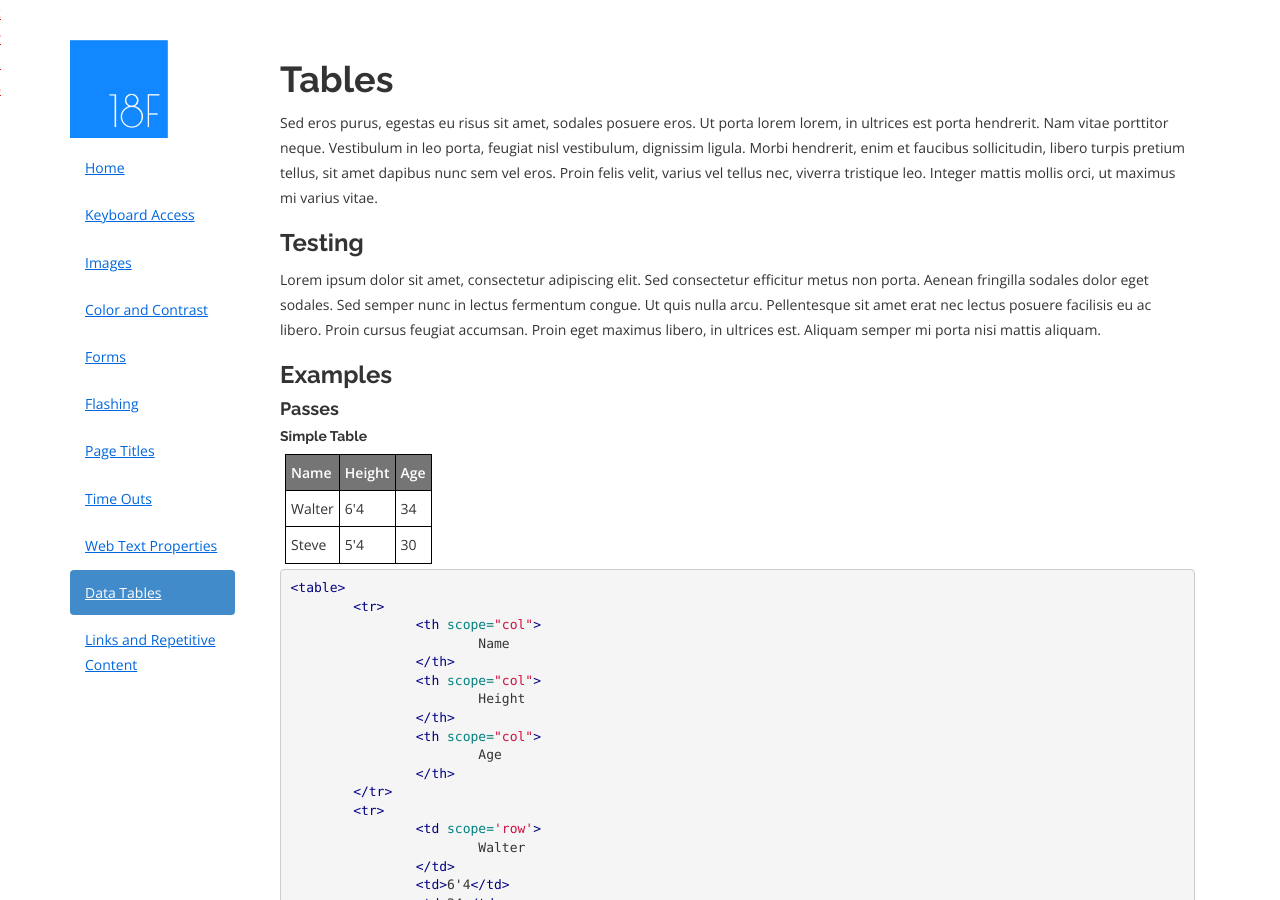
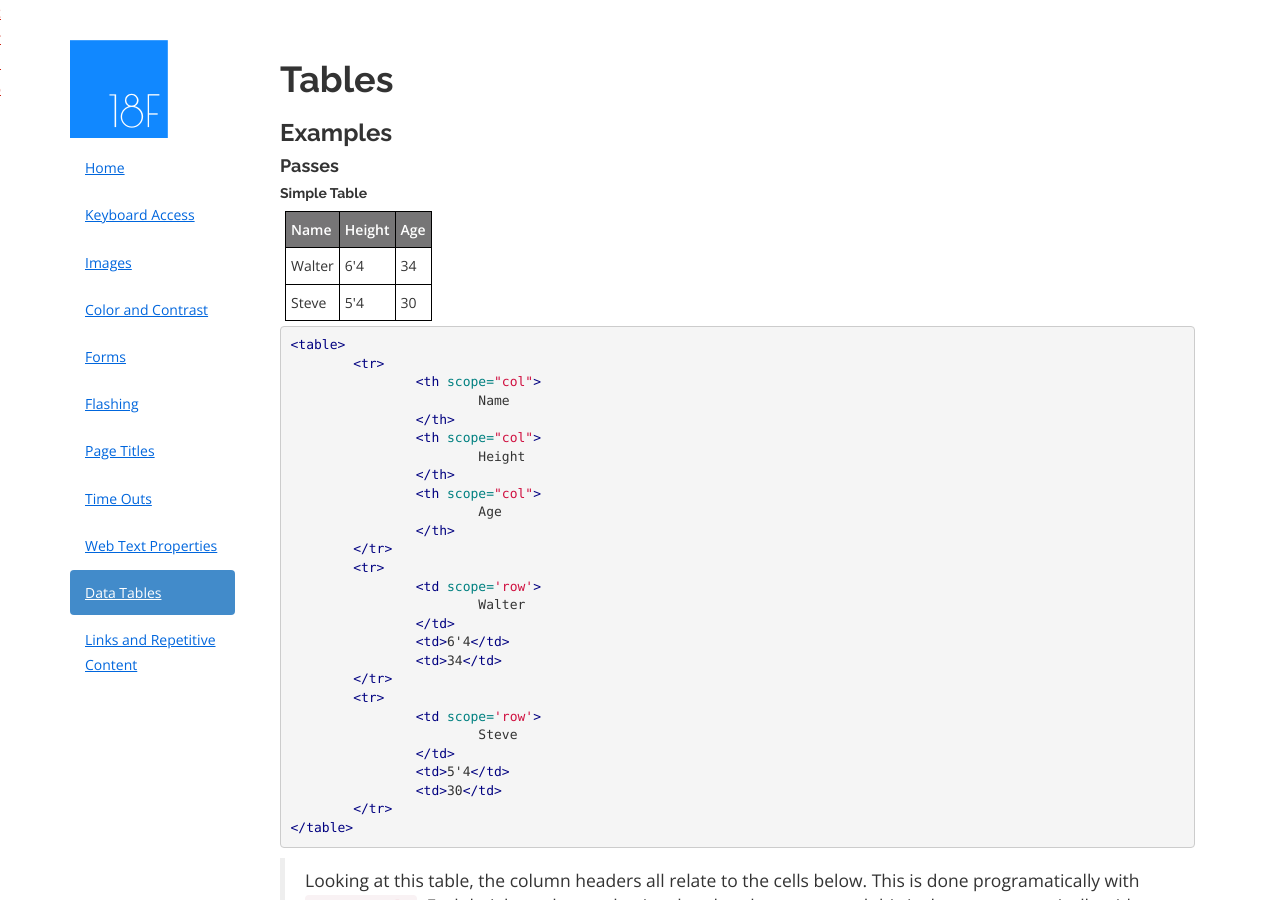
Before and after one commit to 18F/accessibility, a Jekyll site: the page built from pages/tables.md, in a window 1280 px wide and 900 px high. Built offline with Jekyll 4.4.1, drawn with Linux system fonts in a browser that asks for light colours; nearby versions of some CDN libraries; Markdown is read by kramdown in place of the engine named in the settings.

Commit message:
Update tables.md

```diff
--- a/pages/tables.md
+++ b/pages/tables.md
@@ -5,11 +5,7 @@ description: 'How we deal with tables'
 permalink: /tables/
 page_title: Tables
 ---
-Sed eros purus, egestas eu risus sit amet, sodales posuere eros. Ut porta lorem lorem, in ultrices est porta hendrerit. Nam vitae porttitor neque. Vestibulum in leo porta, feugiat nisl vestibulum, dignissim ligula. Morbi hendrerit, enim et faucibus sollicitudin, libero turpis pretium tellus, sit amet dapibus nunc sem vel eros. Proin felis velit, varius vel tellus nec, viverra tristique leo. Integer mattis mollis orci, ut maximus mi varius vitae.
 
-### Testing
-
-Lorem ipsum dolor sit amet, consectetur adipiscing elit. Sed consectetur efficitur metus non porta. Aenean fringilla sodales dolor eget sodales. Sed semper nunc in lectus fermentum congue. Ut quis nulla arcu. Pellentesque sit amet erat nec lectus posuere facilisis eu ac libero. Proin cursus feugiat accumsan. Proin eget maximus libero, in ultrices est. Aliquam semper mi porta nisi mattis aliquam.
 
 ### Examples
 
```
